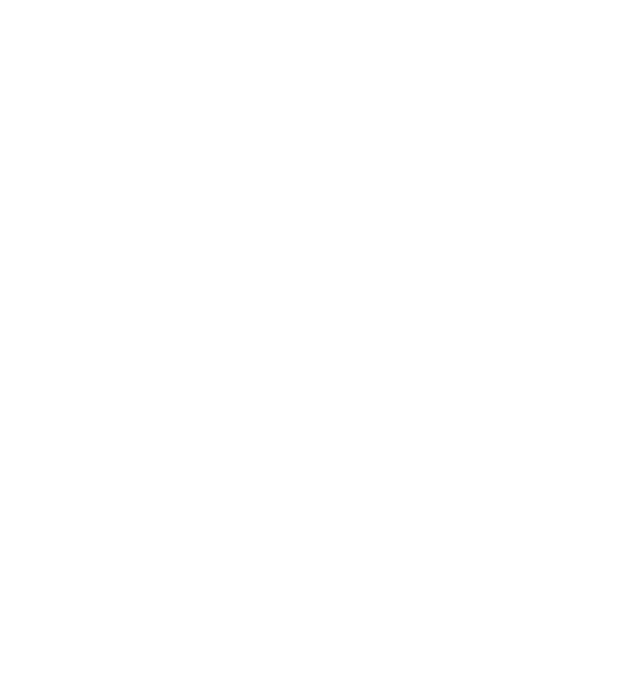
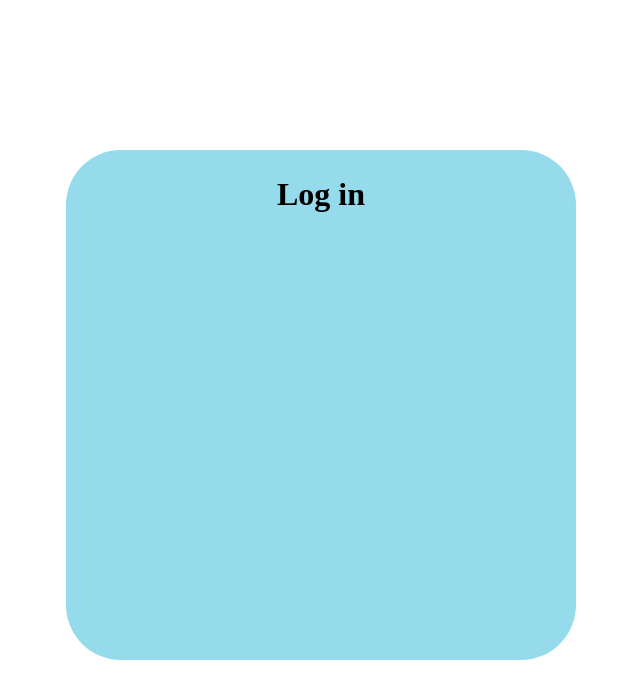
Before and after one commit to hemantgaikwad13/Fashion_store_website, a plain HTML site: page pages/login.html in a window 1280 px wide. Shown: the whole page, without its empty margins (319-959 px from the left). Drawn offline with Linux system fonts and the light colour scheme.

Commit message:
Design of Login Page

```diff
--- a/pages/login.html
+++ b/pages/login.html
@@ -1,10 +1,30 @@
 <!DOCTYPE html>
-<html lang="en">
+<html>
 <head>
-
     <title>Login</title>
 </head>
+
+<style>
+    .container{
+        background-color: rgb(149, 219, 235);
+        margin-left: auto;
+        margin-right: auto;
+        margin-top: 150px;
+        width: 500px;
+        height: 500px;
+        border-radius: 55px;
+        padding: 5px;
+    }
+
+    .heading{
+        text-align: center;
+    }
+
+</style>
+
 <body>
-
+    <div class="container">
+        <h1 class="heading">Log in</h1>
+    </div>
 </body>
 </html>
```
